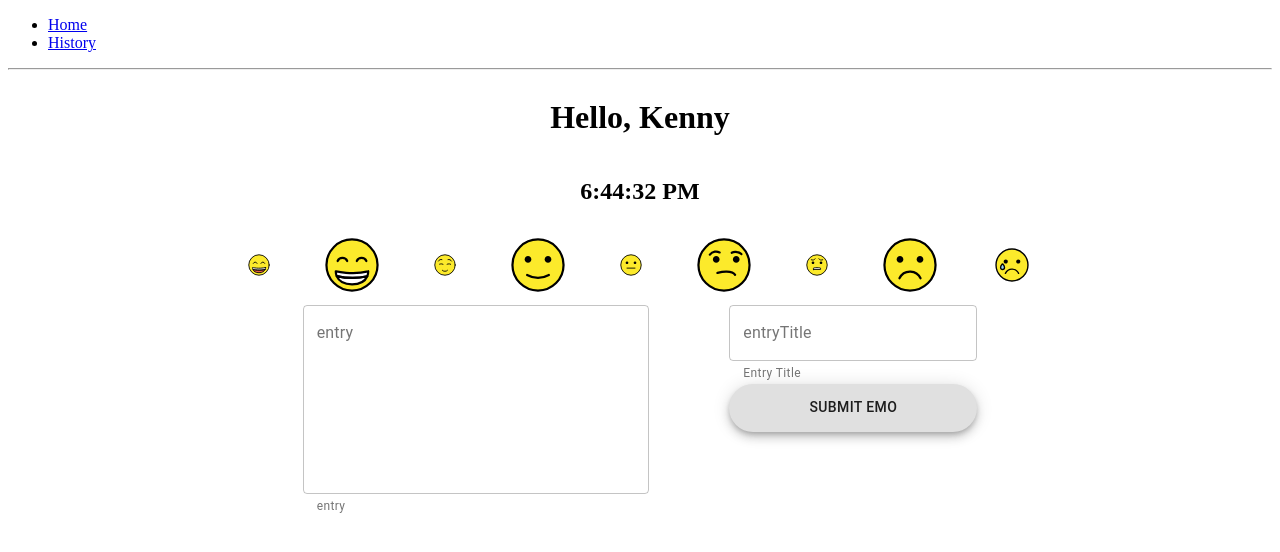
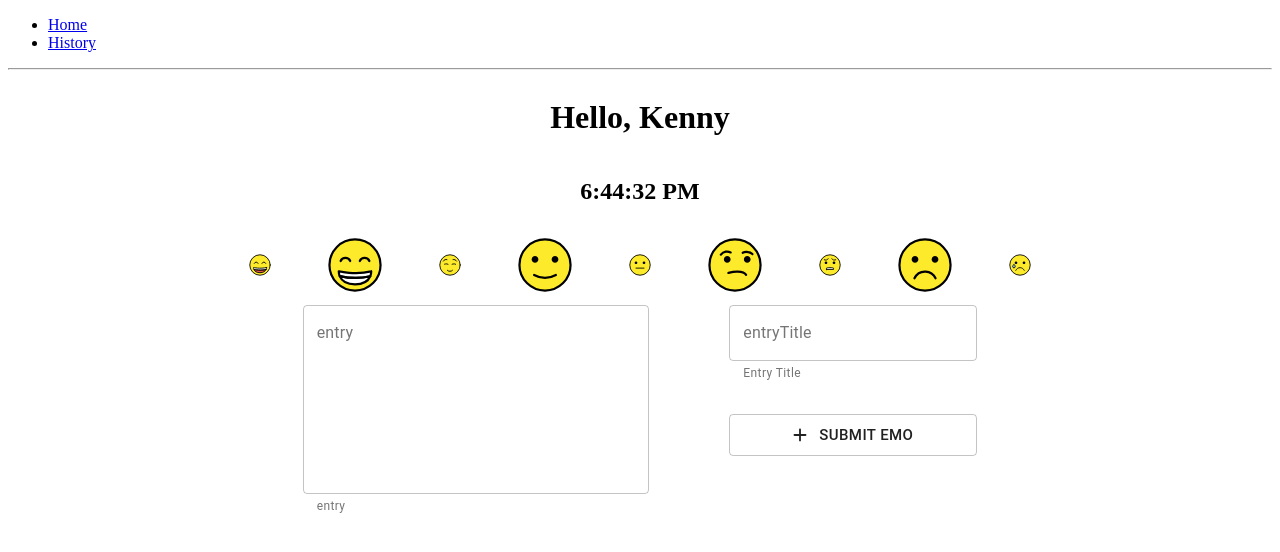
Before and after one commit to kennyctran/emo-check, a React app: page / in a window 1280 px wide. Shown: the top 552 px of the page. Built offline with nearby package versions, Linux system fonts and the light colour scheme; the HTML template or start-up script is replaced by a standard one.

Commit message:
Changed FAB to Button and styled w/o color

```diff
--- a/src/components/EmoApp.js
+++ b/src/components/EmoApp.js
@@ -8,23 +8,14 @@ import Happiest from "../images/Happiest.svg";
 import SlightlyHappier from "../images/SlightlyHappier.svg";
 import Anxious from "../images/Anxious.svg";
 import Crying from "../images/Crying.svg";
-import { TextField, Fab } from "@material-ui/core";
+import { TextField, Button } from "@material-ui/core";
 import useEmotionSelector from "../custom/useEmotionSelector";
 import axios from "axios";
 import "core-js/stable";
 import "regenerator-runtime/runtime";
 import Grid from "@material-ui/core/Grid";
 import { makeStyles } from "@material-ui/core/styles";
-
-const bigEmoji = {
-  height: "100px",
-  width: "100px",
-};
-
-const smallEmoji = {
-  height: "50px",
-  width: "50px",
-};
+import AddRoundedIcon from '@material-ui/icons/AddRounded';
 
 const useStyles = makeStyles({
   smallEmoji: {
@@ -67,73 +58,65 @@ export default function EmoApp() {
   };
 
   return (
-    <div className="Emotion-Container" style={{ "min-width": "100%" }}>
-      <Grid container alignItems="center" justify="space-around">
+    <div className="Emotion-Container" style={{ minWidth: "100%" }}>
+      <Grid container alignItems="center" justify="space-around" wrap="nowrap">
         <img
           src={Happiest}
           alt="Happiest Face"
-          // style={smallEmoji}
           className={classes.smallEmoji}
           onClick={setEmotion.setHappiest}
         />
         <img
           src={Beaming}
           alt="Beaming Face"
-          // style={bigEmoji}
           className={classes.bigEmoji}
           onClick={setEmotion.setBeaming}
         />
         <img
           src={SlightlyHappier}
           alt="Slightly Happier Face"
-          // style={smallEmoji}
           className={classes.smallEmoji}
           onClick={setEmotion.setSlightlyHappier}
         />
         <img
           src={Smiling}
           alt="Smiling Face"
-          // style={bigEmoji}
           className={classes.bigEmoji}
           onClick={setEmotion.setSmiling}
         />
         <img
           src={Neutral}
           alt="Neutral Face"
-          // style={smallEmoji}
           className={classes.smallEmoji}
           onClick={setEmotion.setNeutral}
         />
         <img
           src={Unamused}
           alt="Unamused Face"
-          // style={bigEmoji}
           className={classes.bigEmoji}
           onClick={setEmotion.setUnamused}
         />
         <img
           src={Anxious}
           alt="Anxious Face"
-          // style={smallEmoji}
           className={classes.smallEmoji}
           onClick={setEmotion.setAnxious}
         />
         <img
           src={Sad}
           alt="Sad Face"
-          // style={bigEmoji}
           className={classes.bigEmoji}
           onClick={setEmotion.setSad}
         />
         <img
           src={Crying}
           alt="Crying Face"
-          style={smallEmoji}
+          className={classes.smallEmoji}
           onClick={setEmotion.setCrying}
         />
       </Grid>
       <form>
-        <Grid container justify="center">
+        <Grid container justify="center" wrap="nowrap">
           {/* <label for="entryBody"></label>
         <textarea id="entryBody" name="entryBody"></textarea> */}
           <Grid item xs={5}>
@@ -173,9 +156,15 @@ export default function EmoApp() {
                 onChange={(e) => setEntryTitle(e.target.value)}
                 fullWidth={true}
               />
-              <Fab variant="extended" onClick={handleSubmit}>
+              <div style={{ height: "30px" }}>{""}</div>
+              <Button
+                startIcon={<AddRoundedIcon />}
+                size="large"
+                onClick={handleSubmit}
+                variant="outlined"
+              >
                 Submit Emo
-              </Fab>
+              </Button>
             </Grid>
           </div>
         </Grid>
```
